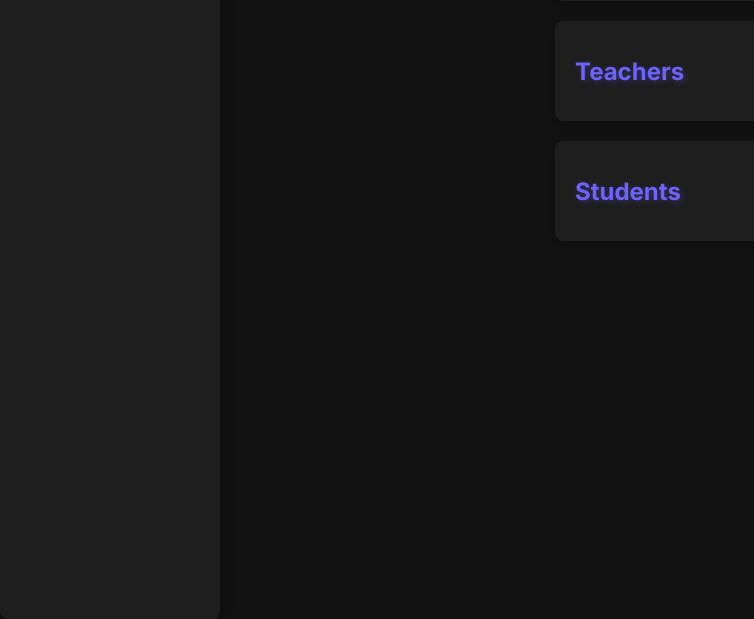
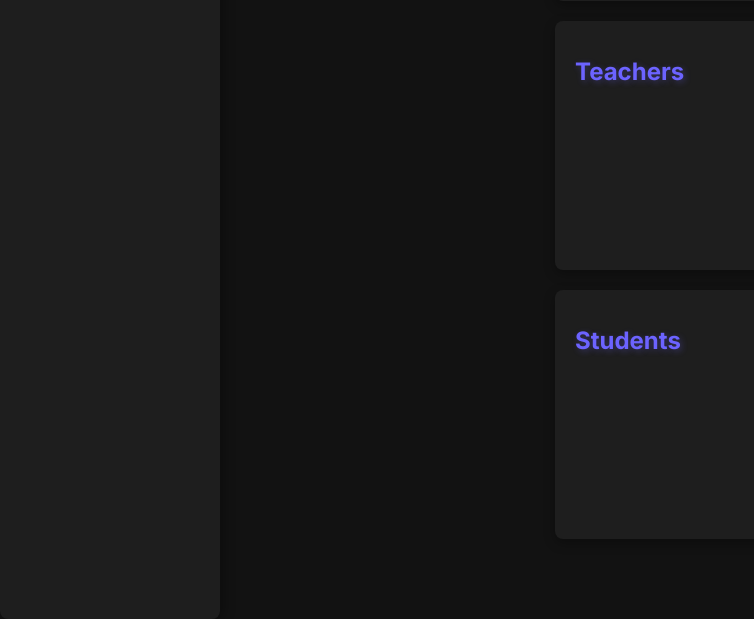
Before and after one commit to SEPAD-Project/WebApplication, a Flask app: template app/templates/class/class_info.html in a window 1280 px wide. Shown: the part 221-840 px from the top of the page, without its empty margins (0-754 px from the left). Run offline with Flask 3, Linux system fonts and the light colour scheme; the template is opened without the code that fills it, so the values that code supplies are empty.

Commit message:
some changes in height and overflow

```diff
--- a/app/static/css/class/class_info.css
+++ b/app/static/css/class/class_info.css
@@ -83,6 +83,8 @@
     color: #E0E0E0;
     padding: 20px;
     width: 350px;
+    height: 300px;
+    overflow: scroll;
     margin-bottom: 20px;
     box-shadow: 0 4px 12px rgba(0, 0, 0, 0.3);
 }
@@ -107,6 +109,8 @@
     color: #E0E0E0;
     padding: 20px;
     width: 350px;
+    height: 300px;
+    overflow: scroll;
     box-shadow: 0 4px 12px rgba(0, 0, 0, 0.3);
 }
 
```
